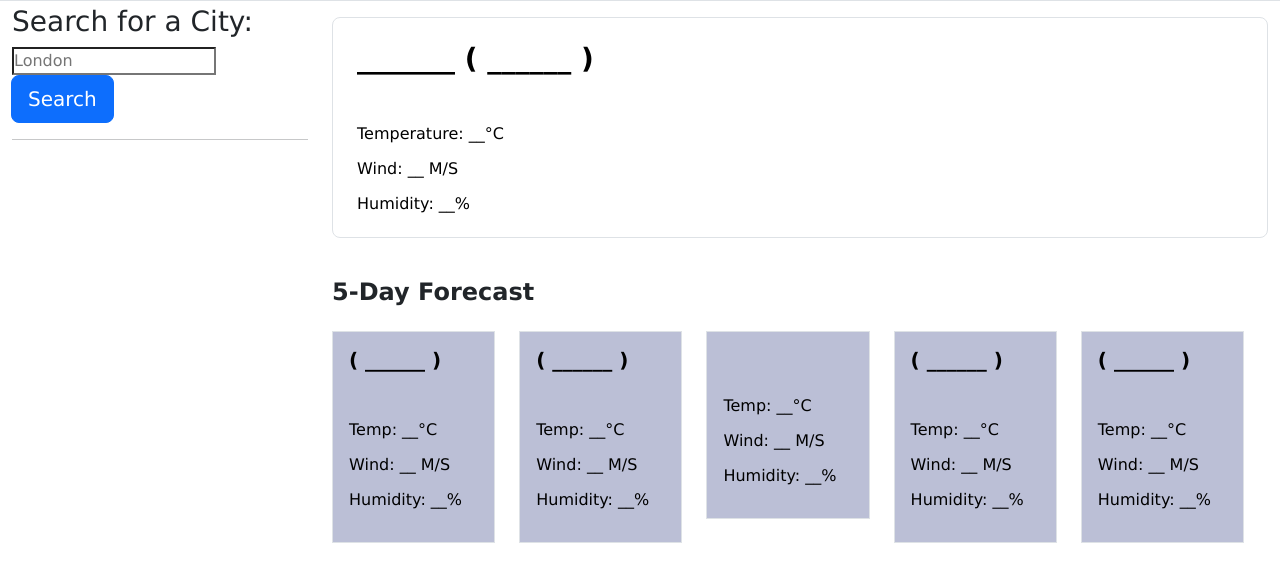
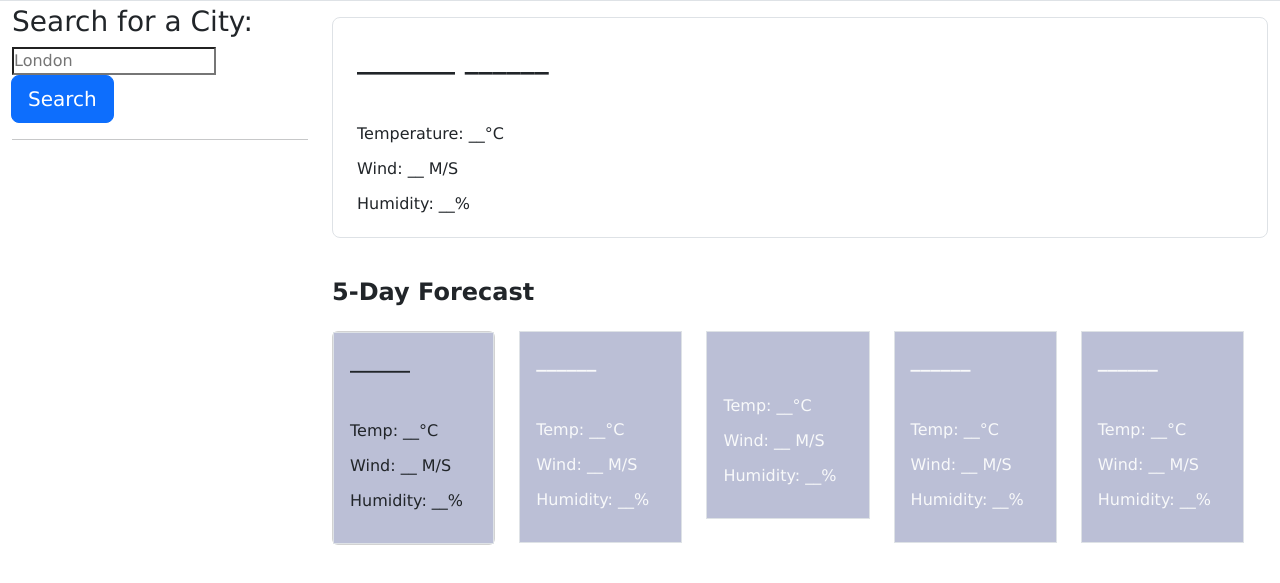
Before and after one commit to tigerkaplan/weatherApplication, a plain HTML site: page index.html in a window 1280 px wide. Shown: the part 73-656 px from the top of the page. Drawn offline with nearby package versions, Linux system fonts and the light colour scheme; no server answers.

Commit message:
weather header background colour was changed. Padding between history was updated

```diff
--- a/index.html
+++ b/index.html
@@ -18,7 +18,7 @@
   </header>
 
   <!-- max-width for ultra wide resolutions -->
-  <div class="container-fluid" style="max-width: 1400px">
+  <div class="container" style="max-width: 1400px">
     <div class="row">
       <aside class="col-lg-3 pb-3">
         <h4 id="form-heading" class="mt-1 h3 form-label" fw>Search for a City: </h4>
@@ -36,17 +36,17 @@
           </div>
         </form>
         <hr class="hr weather-hr" />
-        <div class="list-group" id="history">
-
+        <div class="list-group d-grid gap-lg-3" " id="history">
+          <br>
         </div>
       </aside>
 
       <div class="col-lg-9 pb-3">
         <section id="today" class="mt-3" role="region" aria-live="polite">
-          <div class="currentWeather border text-black py-2 px-4 rounded-3 ">
+          <div class="currentWeather border  py-2 px-4 rounded-3 ">
             <div class="mt-3 d-flex justify-content-between">
               <div>
-                <h3 class="fw-bold">_______ ( ______ )</h3>
+                <h3 class="fw-bold">_______  ______ </h3>
                 <img src="" class="weatherIcon">
                 <h6 class="my-3 mt-3">Temperature: __°C</h6>
                 <h6 class="my-3">Wind: __ M/S</h6>
@@ -58,11 +58,22 @@
 
         <section id="forecast" class="row mt-3" role="region" aria-live="polite">
           <h4 class="fw-bold my-4">5-Day Forecast</h4>
-          <div class="forecastDays row row-cols-1 row-cols-sm-2 row-cols-lg-4 row-cols-xl-5 justify-content-between">
+          <div class="forecastDays  row row-cols-1 row-cols-sm-2 row-cols-lg-4 row-cols-xl-5 justify-content-between">
+            <div class="col mb-3 ">
+              <div class="card border-1 ">
+                <div class="card-body p-3 border ">
+                  <h5 class="card-title fw-semibold">______</h5>
+                  <img src="" class="weatherIcon">
+                  <h6 class="card-text  my-3 mt-3">Temp: __°C</h6>
+                  <h6 class="card-text t my-3">Wind: __ M/S</h6>
+                  <h6 class="card-text my-3">Humidity: __%</h6>
+                </div>
+              </div>
+            </div>
             <div class="col mb-3">
-              <div class="card border-0 text-black">
-                <div class="card-body p-3 border text-black">
-                  <h5 class="card-title fw-semibold">( ______ )</h5>
+              <div class="card border-0 text-light">
+                <div class="card-body p-3 border  text-light">
+                  <h5 class="card-title fw-semibold"> ______ </h5>
                   <img src="" class="weatherIcon">
                   <h6 class="card-text my-3 mt-3">Temp: __°C</h6>
                   <h6 class="card-text my-3">Wind: __ M/S</h6>
@@ -71,19 +82,8 @@
               </div>
             </div>
             <div class="col mb-3">
-              <div class="card border-0 text-black">
-                <div class="card-body p-3 border  text-black">
-                  <h5 class="card-title fw-semibold">( ______ )</h5>
-                  <img src="" class="weatherIcon">
-                  <h6 class="card-text my-3 mt-3">Temp: __°C</h6>
-                  <h6 class="card-text my-3">Wind: __ M/S</h6>
-                  <h6 class="card-text my-3">Humidity: __%</h6>
-                </div>
-              </div>
-            </div>
-            <div class="col mb-3">
-              <div class="card border-0 text-black">
-                <div class="card-body p-3 border  text-black">
+              <div class="card border-0 text-light">
+                <div class="card-body p-3 border  text-light">
                   <h5 class="card-title fw-semibold"> </h5>
                   <img src="" class="weatherIcon">
                   <h6 class="card-text my-3 mt-3">Temp: __°C</h6>
@@ -93,9 +93,9 @@
               </div>
             </div>
             <div class="col mb-3">
-              <div class="card border-0 text-black">
-                <div class="card-body p-3 border  text-black">
-                  <h5 class="card-title fw-semibold">( ______ )</h5>
+              <div class="card border-0 text-light">
+                <div class="card-body p-3 border  text-light">
+                  <h5 class="card-title fw-semibold"> ______ </h5>
                   <img src="" class="weatherIcon">
                   <h6 class="card-text my-3 mt-3">Temp: __°C</h6>
                   <h6 class="card-text my-3">Wind: __ M/S</h6>
@@ -104,9 +104,9 @@
               </div>
             </div>
             <div class="col mb-3">
-              <div class="card border-0 text-black">
-                <div class="card-body p-3 border text-black">
-                  <h5 class="card-title fw-semibold">( ______ )</h5>
+              <div class="card border-0 text-light">
+                <div class="card-body p-3 border text-light">
+                  <h5 class="card-title fw-semibold"> ______ </h5>
                   <img src="" class="weatherIcon">
                   <h6 class="card-text my-3 mt-3">Temp: __°C</h6>
                   <h6 class="card-text my-3">Wind: __ M/S</h6>
```
